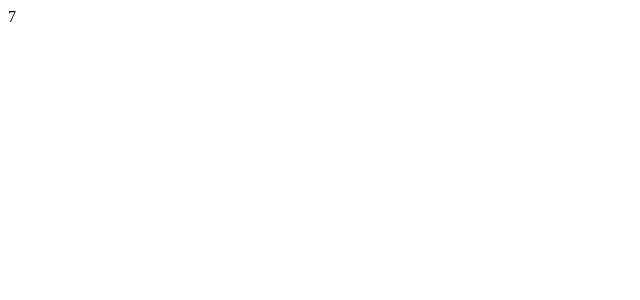
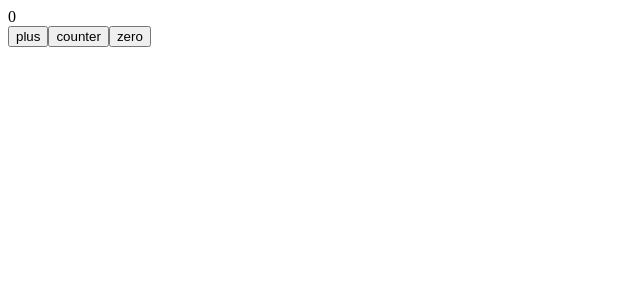
Before and after one commit to EugeneGincu/FullStackOpen, a React (Vite) app in the folder part1/: page / in a window 1280 px wide. Shown: the top 300 px of the page, without its empty margins (0-640 px from the left). Built offline with nearby package versions, Linux system fonts and the light colour scheme.

Commit message:
part1c event handler

```diff
--- a/part1/src/App.jsx
+++ b/part1/src/App.jsx
@@ -3,14 +3,25 @@
 const App = () => {
     const [ counter, setCounter] = useState(0)
 
-    setTimeout(
-        () => setCounter(counter + 1),
-        1000
-    )
+    const handleClick = () => {
+        console.log('clicked')
+    }
 
 
     return (
-        <div>{counter}</div>
+        <div>
+            <div>{counter}</div>
+            <button onClick={handleClick}>
+
+                plus
+            </button>
+            <button onClick={() => setCounter(counter + 1)}>
+                counter
+            </button>
+            <button onClick={() => setCounter(0)}>
+                zero
+            </button>
+        </div>
     );
 }
 
```
